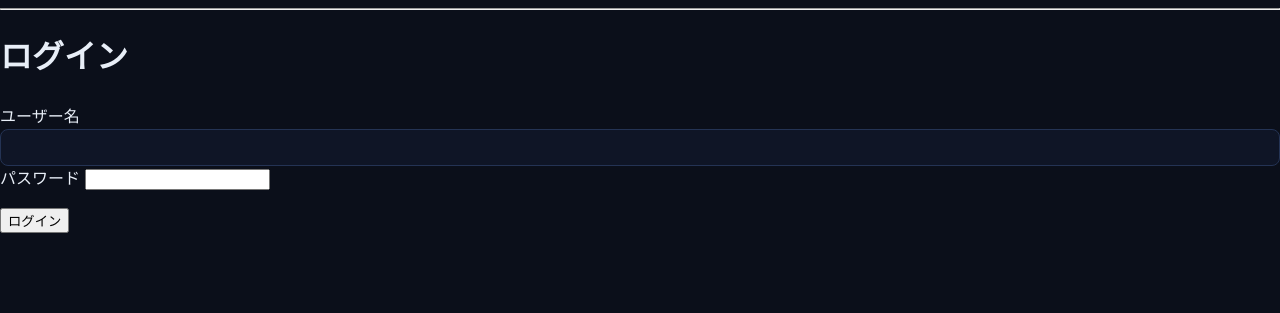
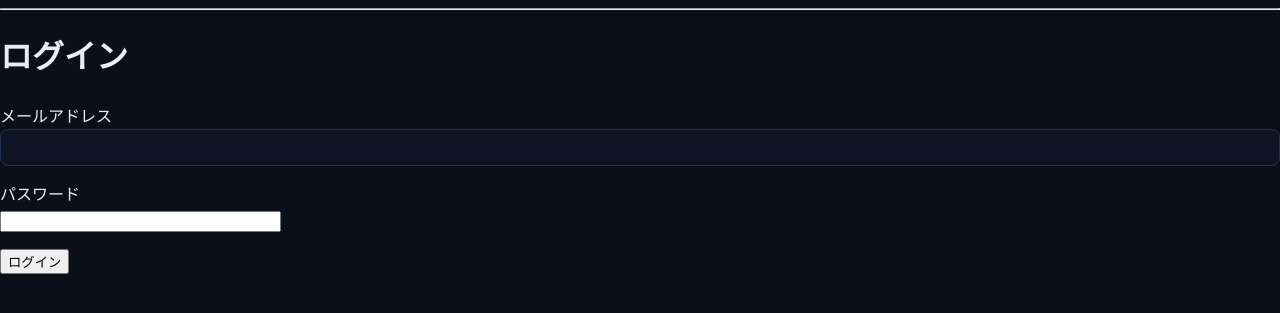
Before and after one commit to daikikai/diary_mvp, a Flask app: page /login in a window 1280 px wide. Shown: the part 26-339 px from the top of the page. Run offline with Flask 3, Linux system fonts and the light colour scheme; parts of the project's set-up code (start-up, migrations or seed data) failed here and were passed over; some libraries are stand-ins or nearby versions.

Commit message:
feat: login by email

```diff
--- a/app.py
+++ b/app.py
@@ -111,16 +111,17 @@ def create_app():
         form = LoginForm()
         if form.validate_on_submit():
             u = db.session.execute(
-                db.select(User).where(User.username == form.username.data.strip())
+                db.select(User).where(User.email == form.email.data.strip())
             ).scalar_one_or_none()
             if u and u.check_password(form.password.data):
                 login_user(u)
                 flash("ログインしました", "success")
                 nxt = request.args.get("next")
                 return redirect(nxt or url_for("index"))
-            flash("ユーザー名またはパスワードが違います", "error")
+            flash("メールまたはパスワードが違います", "error")
             return render_template("login.html", form=form), 400
         return render_template("login.html", form=form), 400
+
 
     @app.post("/logout")
     @login_required
--- a/forms.py
+++ b/forms.py
@@ -1,7 +1,6 @@
 from flask_wtf import FlaskForm
-from wtforms import StringField, TextAreaField, SubmitField, PasswordField
-from wtforms.validators import DataRequired, Length
-from flask_wtf.file import FileField, FileAllowed
+from wtforms import StringField, PasswordField, SubmitField
+from wtforms.validators import DataRequired, Email
 
 class EntryForm(FlaskForm):
     title = StringField("タイトル", validators=[DataRequired(), Length(max=120)])
@@ -11,6 +10,6 @@ class EntryForm(FlaskForm):
     submit = SubmitField("保存")
 
 class LoginForm(FlaskForm):
-    username = StringField("ユーザー名", validators=[DataRequired(), Length(max=50)])
+    email = StringField("メールアドレス", validators=[DataRequired(), Email()])
     password = PasswordField("パスワード", validators=[DataRequired()])
     submit = SubmitField("ログイン")
--- a/templates/login.html
+++ b/templates/login.html
@@ -1,12 +1,25 @@
 {% extends "base.html" %}
 {% block content %}
-<h1>ログイン</h1>
-<form method="post" action="{{ url_for('login') }}">
-  {{ form.csrf_token }}
-  <label>ユーザー名</label>
-  {{ form.username() }}
-  <label>パスワード</label>
-  {{ form.password() }}
-  <p>{{ form.submit() }}</p>
-</form>
+  <h1>ログイン</h1>
+
+  {% with messages = get_flashed_messages(with_categories=true) %}
+    {% if messages %}
+      {% for cat, msg in messages %}
+        <p class="flash {{cat}}">{{ msg }}</p>
+      {% endfor %}
+    {% endif %}
+  {% endwith %}
+
+  <form method="post">
+    {{ form.csrf_token }}
+    <p>
+      {{ form.email.label }}<br>
+      {{ form.email(size=32) }}
+    </p>
+    <p>
+      {{ form.password.label }}<br>
+      {{ form.password(size=32) }}
+    </p>
+    <p>{{ form.submit() }}</p>
+  </form>
 {% endblock %}
```
